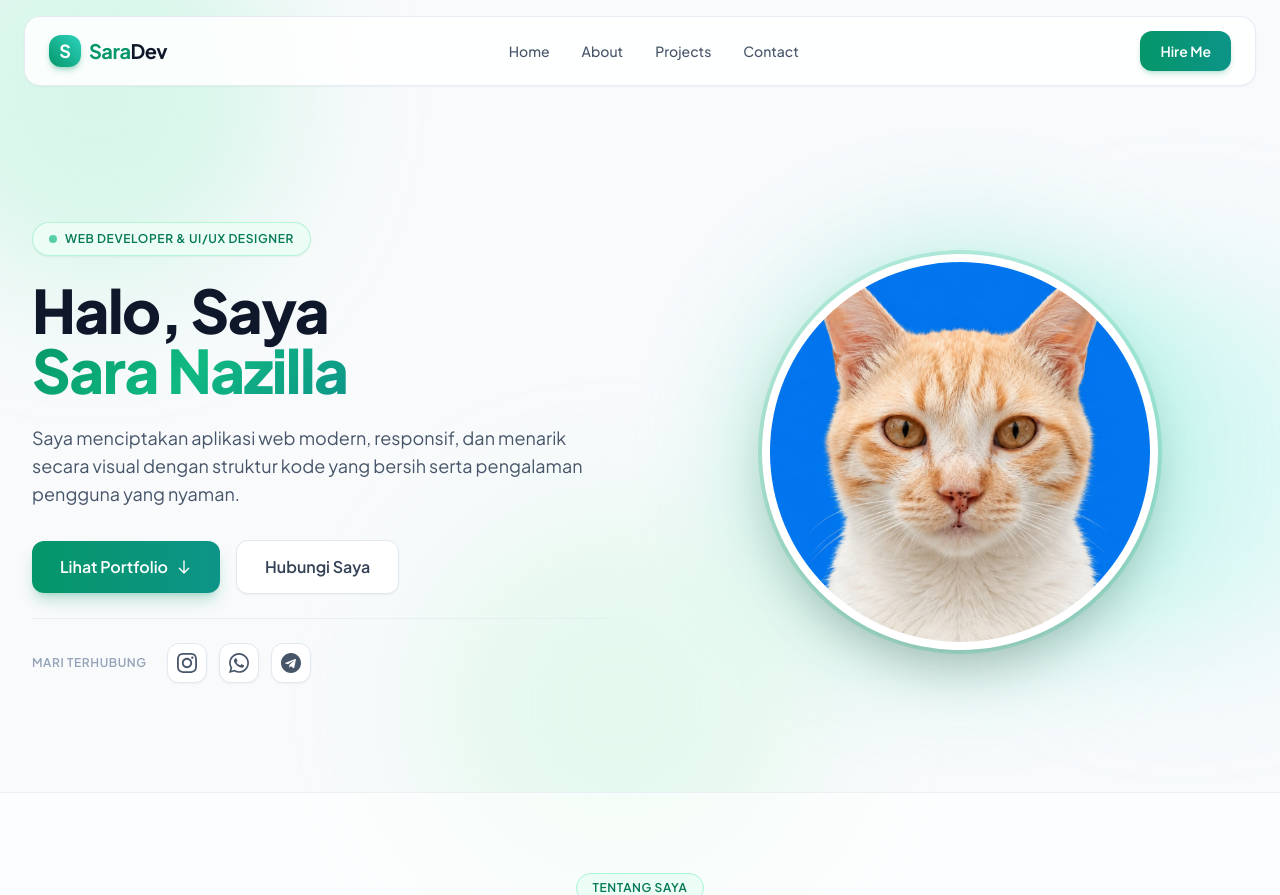
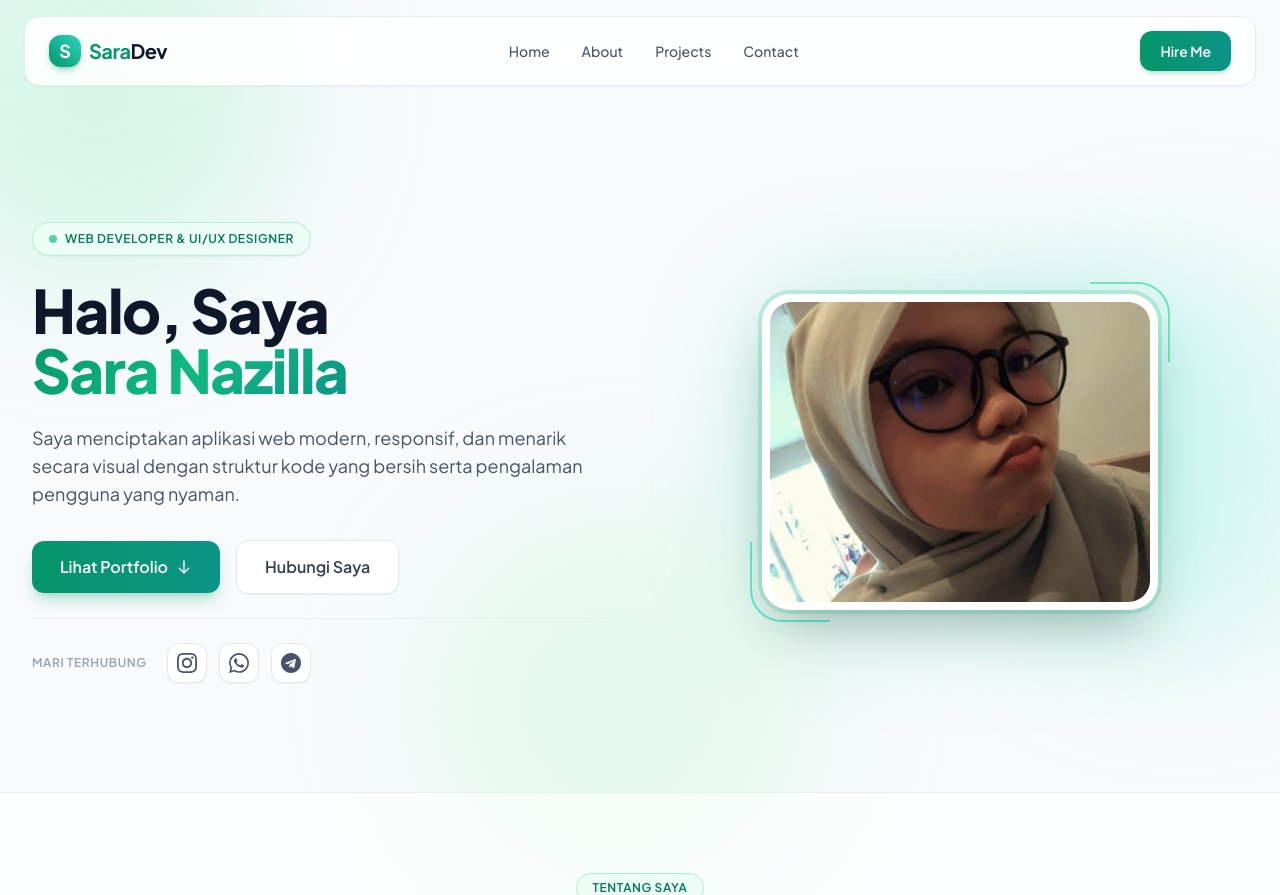
Before and after one commit to seanneschuett/laravel-portofolio, a Laravel app: page / in a window 1280 px wide. Shown: the top 895 px of the page. Run offline with Laravel 9, Linux system fonts and the light colour scheme; data that the repository does not hold is empty; some libraries are stand-ins or nearby versions.

Commit message:
Remove unused images and update home page

```diff
--- a/resources/views/home.blade.php
+++ b/resources/views/home.blade.php
@@ -77,8 +77,11 @@
         <div class="flex justify-center items-center">
             <div class="relative">
 
-                <!-- Ambient Radial Glow -->
-                <div class="absolute inset-0 bg-gradient-to-tr from-emerald-400 to-teal-300 rounded-full blur-3xl opacity-30 animate-pulse"></div>
+                <!-- Soft glow that follows the square photo card. -->
+                <div class="absolute inset-3 bg-gradient-to-tr from-emerald-400 to-teal-300 rounded-[2rem] blur-3xl opacity-30 animate-pulse"></div>
+
+                <div class="absolute -top-3 -right-3 w-20 h-20 border-t-2 border-r-2 border-emerald-300 rounded-tr-[2rem]"></div>
+                <div class="absolute -bottom-3 -left-3 w-20 h-20 border-b-2 border-l-2 border-teal-300 rounded-bl-[2rem]"></div>
 
                 <!-- Decorative Badge Overlay -->
                 {{-- <div class="absolute -bottom-4 -left-4 bg-white/90 backdrop-blur-md border border-emerald-100 p-4 rounded-2xl shadow-xl z-20 hidden sm:flex items-center gap-3">
@@ -92,10 +95,10 @@
                 </div> --}}
 
                 <!-- Profile Image -->
-                <div class="relative z-10 p-2 rounded-full bg-white shadow-2xl ring-4 ring-emerald-500/20">
+                <div class="relative z-10 p-2 bg-white shadow-2xl ring-4 ring-emerald-500/20 rounded-[1.75rem]">
                     <img src="{{ asset('images/paspoto.jpeg') }}"
-                         alt="Sara Nazilla"
-                         class="w-[280px] h-[280px] sm:w-[340px] sm:h-[340px] lg:w-[380px] lg:h-[380px] object-cover rounded-full transition duration-500 hover:scale-[1.02]">
+                          alt="Sara Nazilla"
+                          class="w-[280px] h-[340px] sm:w-[340px] sm:h-[400px] lg:w-[380px] lg:h-[300px] object-cover object-top rounded-[1.35rem] transition duration-500 hover:scale-[1.02]">
                 </div>
 
             </div>
```
Also changed, not shown: public/images/paspoto.jpeg, public/images/paspotok.jpeg (deleted), public/images/paspotol.jpeg (deleted), public/images/porto2.jpeg (deleted).
